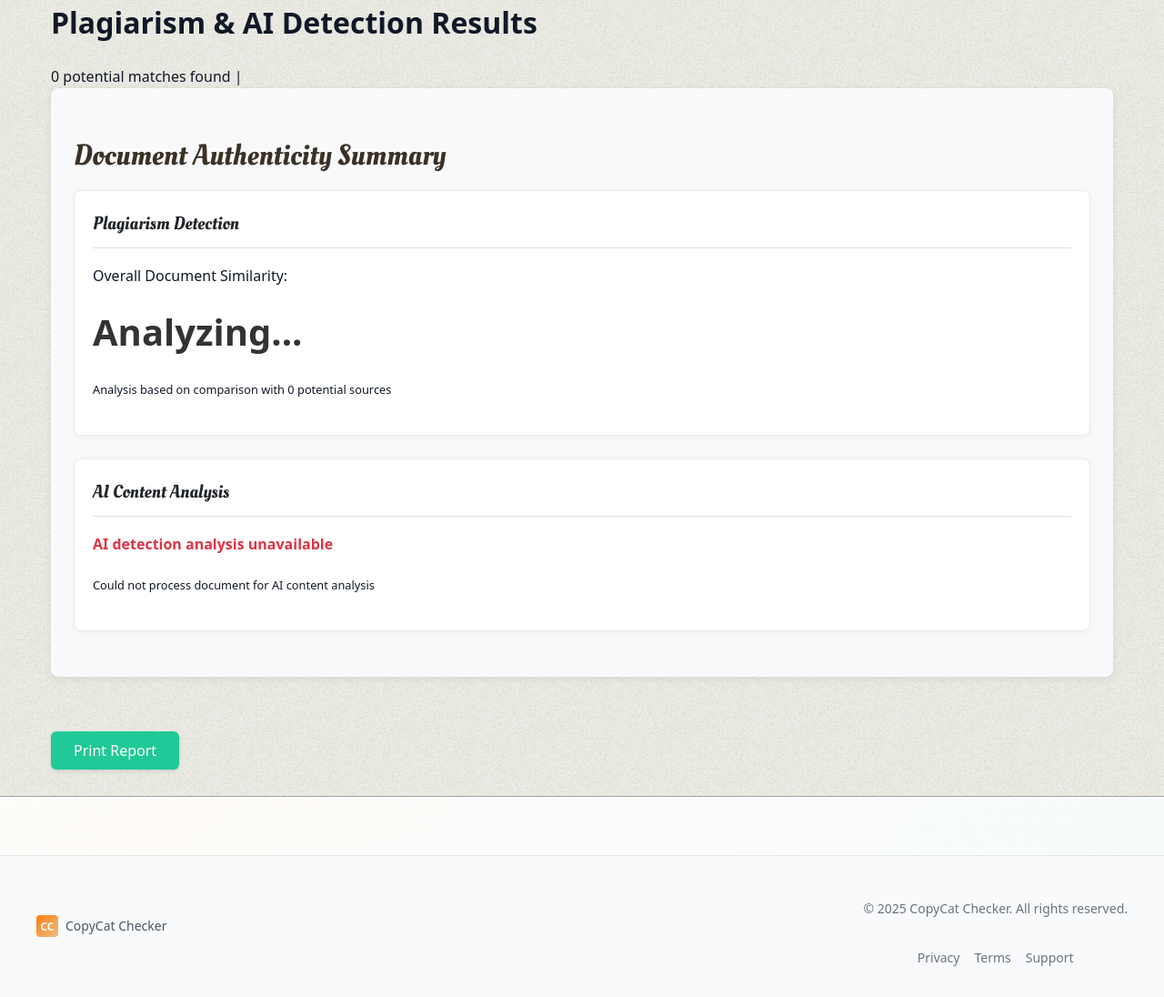
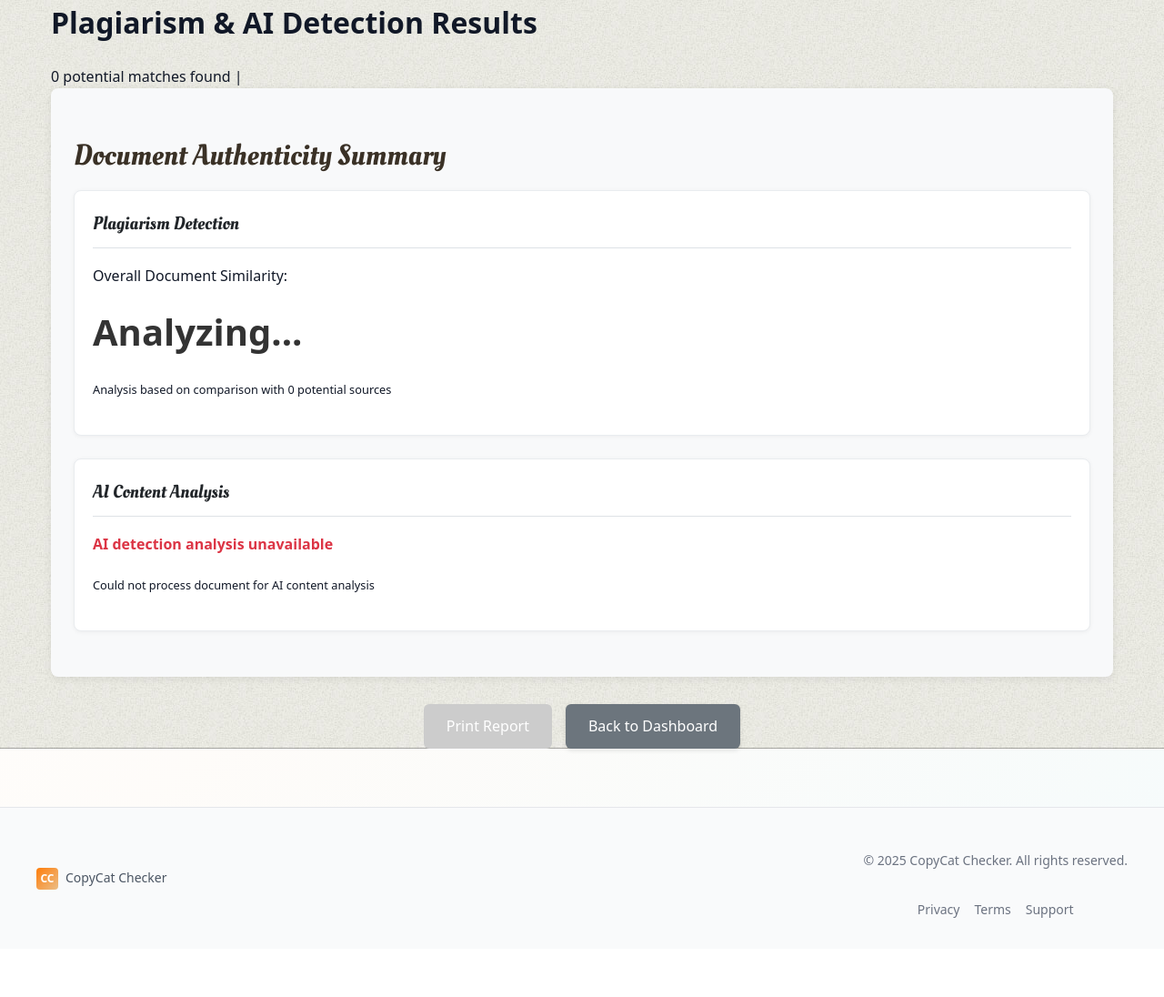
Before and after one commit to atqhftnh/copycat-checker, a Django app: template plag/templates/plag/static/index_trial.html in a window 1280 px wide. Shown: the part 97-1193 px from the top of the page at 91% size. After the commit the page ends 1106 px from the top, so only its background shows below. Run offline with Django 3.2, Linux system fonts and the light colour scheme; the template is opened without the code that fills it, so the values that code supplies are empty; parts of the project's set-up code (start-up, migrations or seed data) failed here and were passed over; some libraries are stand-ins or nearby versions.

Commit message:
New index_trial.html design

```diff
--- a/plag/templates/plag/static/index_trial.html
+++ b/plag/templates/plag/static/index_trial.html
@@ -100,7 +100,15 @@
         margin: 25px 0;
     }
 
-    .print-button {
+    /* Styles for the buttons container */
+    .report-actions {
+        display: flex;
+        justify-content: center;
+        gap: 15px; /* Space between buttons */
+        margin: 30px 0;
+    }
+
+    .print-button, .back-to-dashboard-button {
         background: #20c997;
         color: white;
         border: none;
@@ -108,15 +116,32 @@
         border-radius: 6px;
         cursor: pointer;
         font-size: 16px;
-        margin: 30px 0;
         display: inline-block;
         text-align: center;
         transition: all 0.3s;
         box-shadow: 0 2px 5px rgba(0, 0, 0, 0.1);
+        text-decoration: none; /* For the anchor tag */
     }
 
     .print-button:hover {
         background: #1aa179;
+        transform: translateY(-2px);
+        box-shadow: 0 4px 8px rgba(0, 0, 0, 0.15);
+    }
+
+    .print-button:disabled {
+        background-color: #cccccc; /* Grey out when disabled */
+        cursor: not-allowed;
+        box-shadow: none;
+        transform: none;
+    }
+
+    .back-to-dashboard-button {
+        background: #6c757d; /* A different color for distinction */
+    }
+
+    .back-to-dashboard-button:hover {
+        background: #5a6268;
         transform: translateY(-2px);
         box-shadow: 0 4px 8px rgba(0, 0, 0, 0.15);
     }
@@ -157,6 +182,7 @@
                 content: "Page " counter(page) " of " counter(pages);
                 font-size: 10pt;
                 color: #6c757d;
+                font-family: "Helvetica Neue", Arial, sans-serif;
             }
         }
 
@@ -218,15 +244,12 @@
         .sidebar,
         nav,
         .nav,
-        .navbar,
-
-        .sidebar {
+        .navbar { /* Added .navbar here */
             display: none !important;
             visibility: hidden !important;
             height: 0 !important;
             overflow: hidden !important;
         }
-
 
         footer {
             display: none !important;
@@ -458,7 +481,7 @@
                     </div>
                     {% endif %}
                     <div class="plagiarism-details">
-                        <p><small>Analysis based on comparison with {{ scan_results|length }} potential sources</small>
+                        <p><small>Analysis based on comparison with <span id="resultTotalCount">{{ scan_results|length }}</span> potential sources</small>
                         </p>
                     </div>
                 </div>
@@ -563,11 +586,14 @@
     <p>Generated by CopyCat Checker • &copy; {% now "Y" %} All Rights Reserved</p>
 </div>
 
-<!-- Print Button -->
-<div class="text-center no-print">
-    <button class="print-button" onclick="preparePrint()">
+<!-- Action Buttons: Print and Back to Dashboard -->
+<div class="report-actions no-print">
+    <button class="print-button" id="printButton" onclick="preparePrint()" disabled>
         <i class="fas fa-print"></i> Print Report
     </button>
+    <a href="{% url 'student_dashboard' %}" class="back-to-dashboard-button" id="backToDashboardButton">
+        <i class="fas fa-arrow-left"></i> Back to Dashboard
+    </a>
 </div>
 
 {% endblock %}
@@ -589,6 +615,7 @@
     var tableBody = $('table tbody');
     var averagePlagiarismPercentElement = $('#averagePlagiarismPercent');
     var overallPlagiarismDisplayElement = $('#overallPlagiarismDisplay');
+    var printButton = $('#printButton'); // Get reference to the print button
 
     // ===== CHART INITIALIZATION =====
     function initWordFrequencyChart() {
@@ -738,6 +765,7 @@
         if (elementsToProcess.length === 0 && numPostProcd === numResults) {
             clearInterval(interval);
             fetchOverallPlagiarismPercentage(true);
+            printButton.prop('disabled', false); // Enable print button when all processing is done
             return;
         }
 
@@ -848,7 +876,15 @@
         // Initialize results processing
         initializeResultsData();
         sortAndRenderTable();
+
+        // Only start interval if there are results to process
+        if (numResults > 0) {
             interval = setInterval(batchPostProcess, 3000);
+            printButton.prop('disabled', true); // Disable print button initially if processing
+        } else {
+            printButton.prop('disabled', false); // Enable print button if no results to process (e.g., viewing past completed scan)
+        }
+
 
         // Initialize chart
         initWordFrequencyChart();
```
Lines whose indentation alone changed are shown as unchanged.
